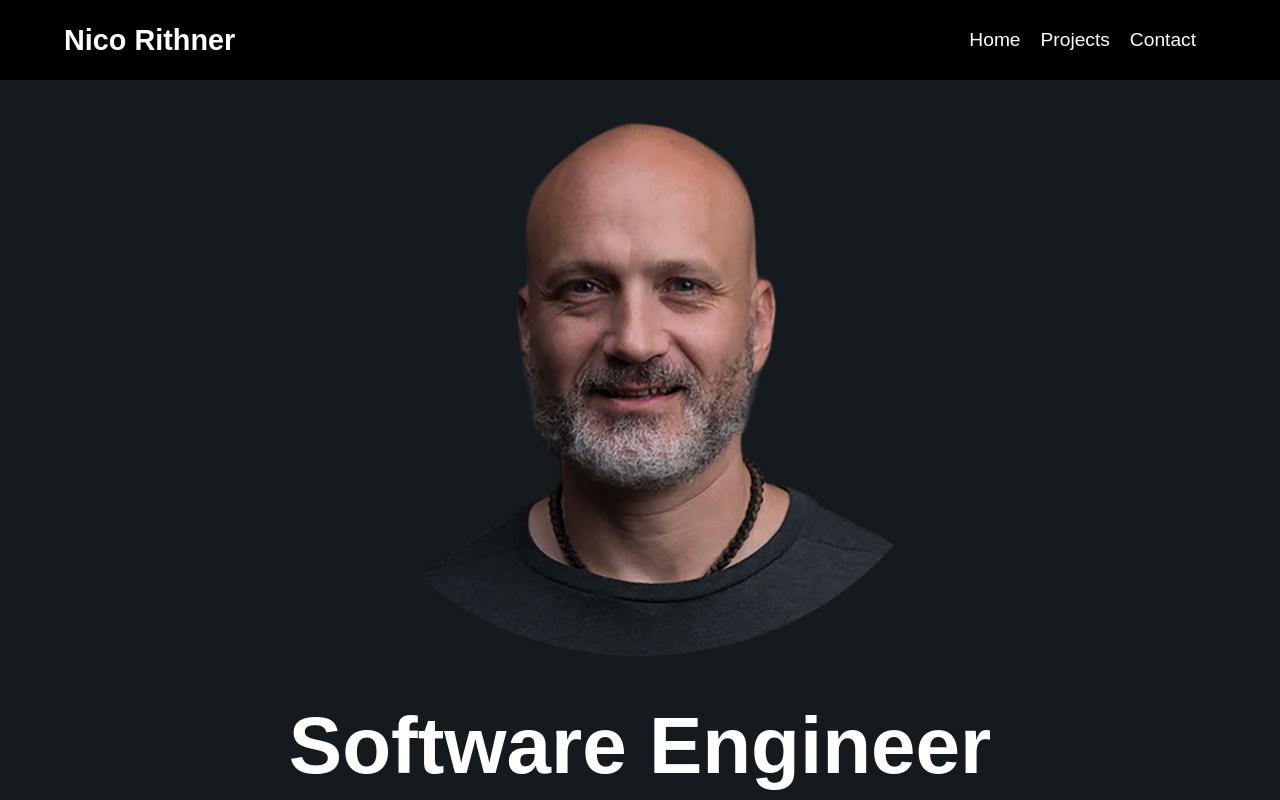
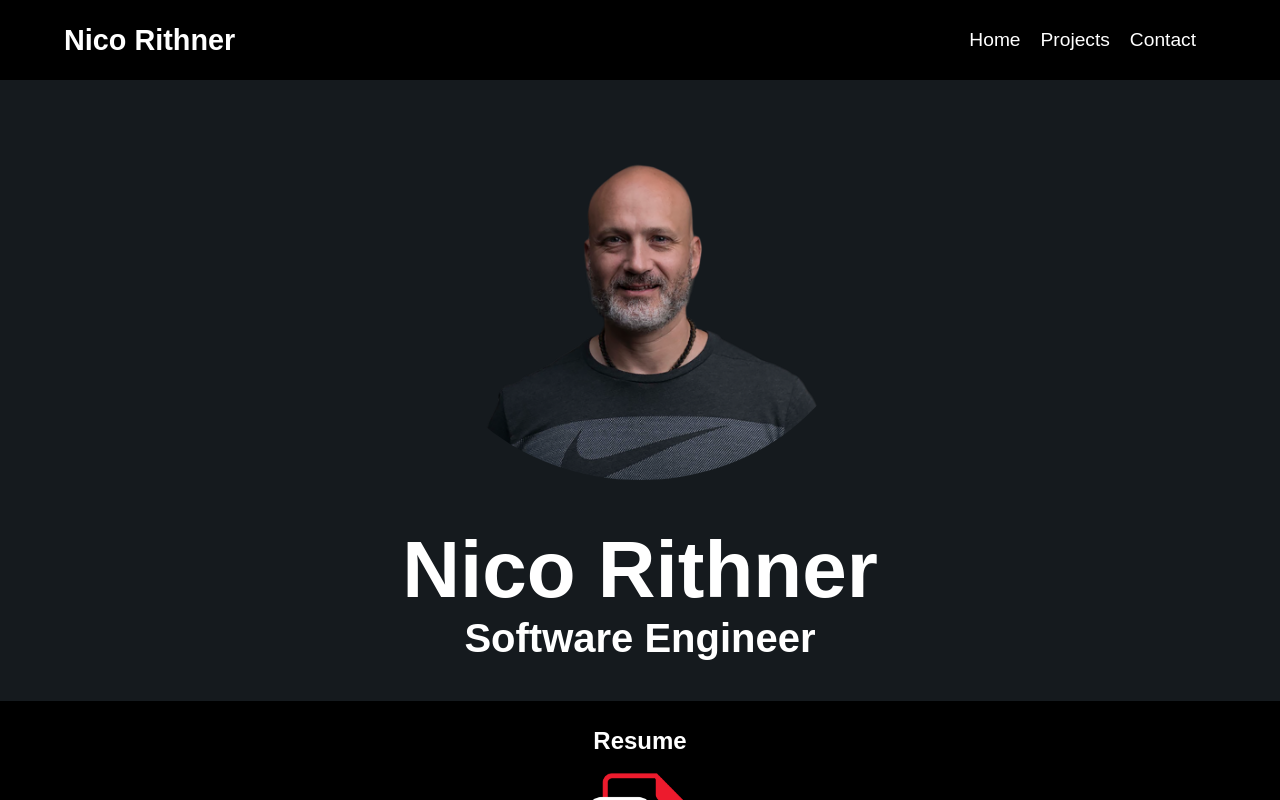
Before and after one commit to nicorithner/nico-site, a React (Create React App) app: page / in a window 1280 px wide. Built offline with nearby package versions, Linux system fonts and the light colour scheme.

Commit message:
Change image size simplified code

```diff
--- a/src/components/home/Home.css
+++ b/src/components/home/Home.css
@@ -7,10 +7,10 @@
 }
 
 .hero-container img {
-  margin-top: 1em;
-  height: 70vh;
-  border-radius:50%;
-  object-fit: none;
+  max-width: 100%;
+  height: 50vh;
+  border-radius: 50%;
+  object-fit: contain;
 }
 
 .hero-heading {
--- a/src/components/home/Home.js
+++ b/src/components/home/Home.js
@@ -10,7 +10,8 @@ function Home() {
           <img src={"./images/nico-no-bg1000.png"} alt="Nico face" />
         </div>
         <div className="hero-heading">
-          <h1>Software Engineer</h1>
+          <h1>Nico Rithner</h1>
+          <h4>Software Engineer</h4>
         </div>
       </div>
       <About />
```
